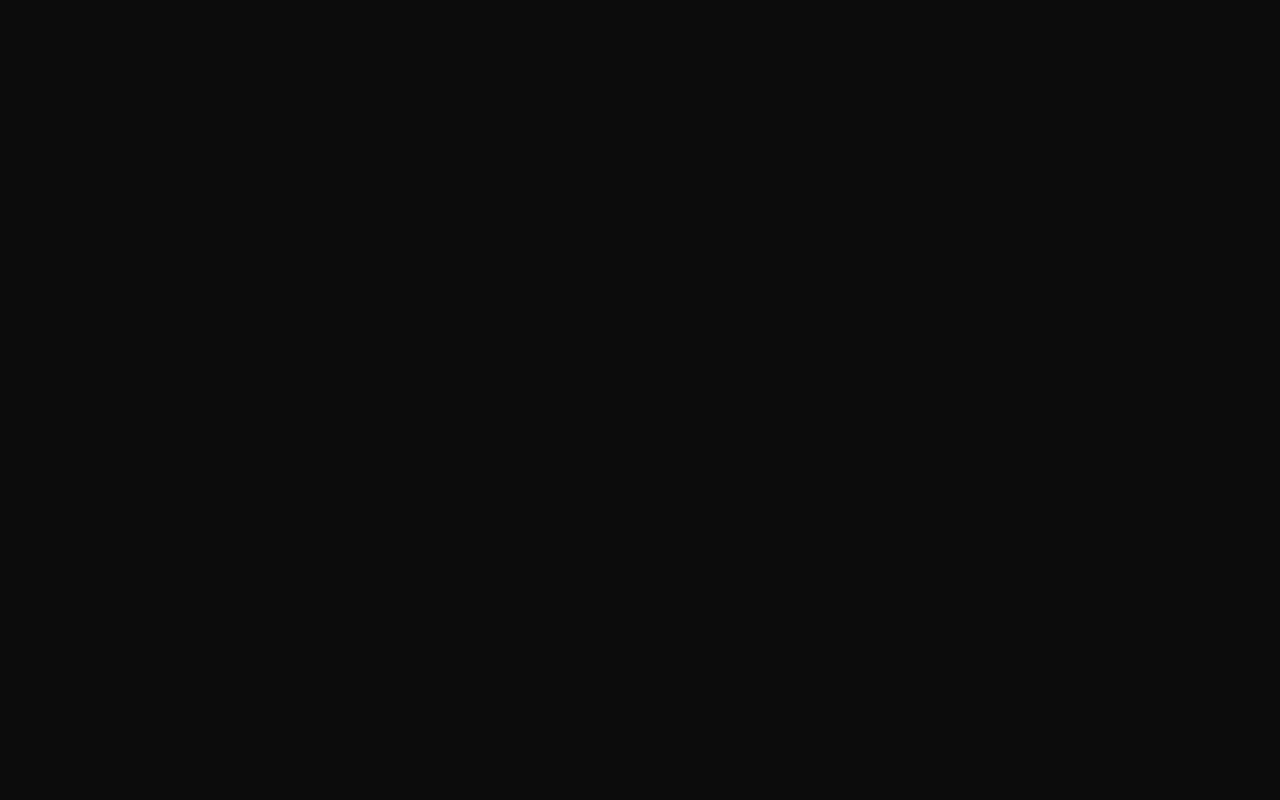
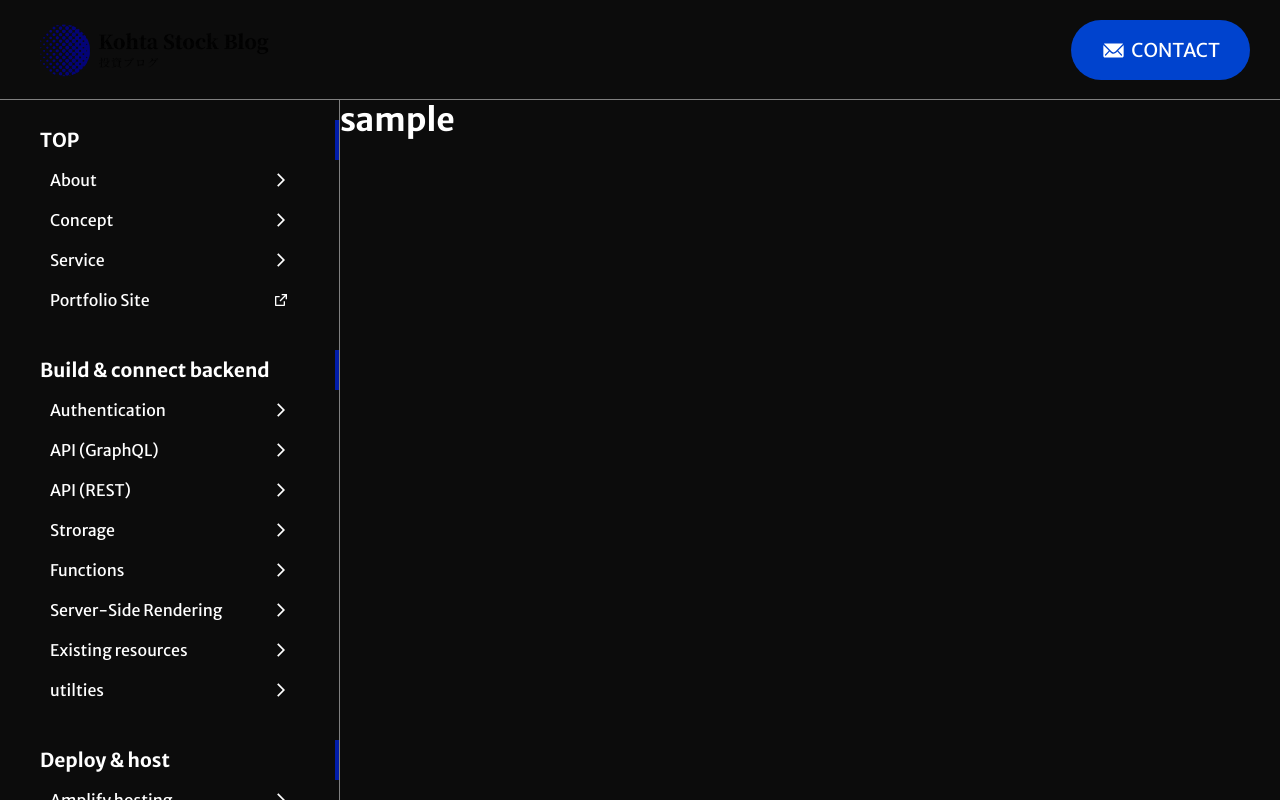
Before and after one commit to kohta9521/Stock_Blog_kohta_2025, a Next.js app: page /about in a window 1280 px wide. Built offline with nearby package versions, Linux system fonts and the light colour scheme.

Commit message:
make new page

```diff
--- a/src/app/about/page.tsx
+++ b/src/app/about/page.tsx
@@ -1,15 +1,235 @@
+"use client";
 import React from "react";
 
 // styles
 import styles from "./styles/About.module.scss";
 
 // components
+import Header from "@/components/organisms/Header";
+import ListBlockItem from "@/components/atoms/ListBlockItem";
+import DefaultFlexLayout from "@/components/templates/DefaultFlexLayout";
+import SideBarSecBox from "@/components/molecules/SideBarSecBox";
+import SideSecTitle from "@/components/atoms/SideSecTitle";
+import SideBar from "@/components/organisms/SideBar";
+import SideSecLink from "@/components/atoms/SideSecLink";
+import { Main } from "next/document";
+import Hero from "@/components/organisms/Hero";
 
 const About = () => {
   return (
-    <div className={styles.about}>
-      <div className={styles.container}></div>
-    </div>
+    <>
+      <Header>
+        <ListBlockItem id="contact" text="CONTACT" href="/" />
+      </Header>
+      <DefaultFlexLayout
+        id="blog-page-layout"
+        leftChildren={
+          <SideBar id="topSideBard">
+            {/* about */}
+            <SideBarSecBox id="about">
+              <SideSecTitle
+                id="top"
+                text="TOP"
+                link="/"
+                onClick={() => {}}
+                isSelected={true}
+              />
+              <SideSecLink
+                id={"aboutpagelink"}
+                href="/about"
+                text="About"
+                changePage={false}
+              />
+              <SideSecLink
+                id={"aboutpagelink"}
+                href="/about"
+                text="Concept"
+                changePage={false}
+              />
+              <SideSecLink
+                id={"aboutpagelink"}
+                href="/about"
+                text="Service"
+                changePage={false}
+              />
+              <SideSecLink
+                id={"aboutpagelink"}
+                href="/about"
+                text="Portfolio Site"
+                changePage={true}
+              />
+            </SideBarSecBox>
+            {/* sample */}
+            <SideBarSecBox id="sample">
+              <SideSecTitle
+                id="build"
+                text="Build & connect backend"
+                link="/"
+                onClick={() => {}}
+                isSelected={true}
+              />
+              <SideSecLink
+                id={"aboutpagelink"}
+                href="/about"
+                text="Authentication"
+                changePage={false}
+              />
+              <SideSecLink
+                id={"aboutpagelink"}
+                href="/about"
+                text="API (GraphQL)"
+                changePage={false}
+              />
+              <SideSecLink
+                id={"aboutpagelink"}
+                href="/about"
+                text="API (REST)"
+                changePage={false}
+              />
+              <SideSecLink
+                id={"aboutpagelink"}
+                href="/about"
+                text="Strorage"
+                changePage={false}
+              />
+              <SideSecLink
+                id={"aboutpagelink"}
+                href="/about"
+                text="Functions"
+                changePage={false}
+              />
+              <SideSecLink
+                id={"aboutpagelink"}
+                href="/about"
+                text="Server-Side Rendering"
+                changePage={false}
+              />
+              <SideSecLink
+                id={"aboutpagelink"}
+                href="/about"
+                text="Existing resources"
+                changePage={false}
+              />
+              <SideSecLink
+                id={"aboutpagelink"}
+                href="/about"
+                text="utilties"
+                changePage={false}
+              />
+            </SideBarSecBox>
+            {/* deploy */}
+            <SideBarSecBox id="host">
+              <SideSecTitle
+                id="build"
+                text="Deploy & host"
+                link="/"
+                onClick={() => {}}
+                isSelected={true}
+              />
+              <SideSecLink
+                id={"aboutpagelink"}
+                href="/about"
+                text="Amplify hosting"
+                changePage={false}
+              />
+              <SideSecLink
+                id={"aboutpagelink"}
+                href="/about"
+                text="deployment"
+                changePage={true}
+              />
+              <SideSecLink
+                id={"aboutpagelink"}
+                href="/about"
+                text="Custom configuration"
+                changePage={true}
+              />
+            </SideBarSecBox>
+            {/* sample */}
+            <SideBarSecBox id="sample2">
+              <SideSecTitle
+                id="build"
+                text="Git Hub"
+                link="/"
+                onClick={() => {}}
+                isSelected={true}
+              />
+              <SideSecLink
+                id={"aboutpagelink"}
+                href="/about"
+                text="Amplify hosting"
+                changePage={false}
+              />
+              <SideSecLink
+                id={"aboutpagelink"}
+                href="/about"
+                text="deployment"
+                changePage={true}
+              />
+              <SideSecLink
+                id={"aboutpagelink"}
+                href="/about"
+                text="Custom configuration"
+                changePage={true}
+              />
+              <SideSecLink
+                id={"aboutpagelink"}
+                href="/about"
+                text="Custom configuration"
+                changePage={true}
+              />
+              <SideSecLink
+                id={"aboutpagelink"}
+                href="/about"
+                text="Custom configuration"
+                changePage={true}
+              />
+            </SideBarSecBox>
+            {/* sample */}
+            <SideBarSecBox id="sample2">
+              <SideSecTitle
+                id="build"
+                text="Git Hub"
+                link="/"
+                onClick={() => {}}
+                isSelected={true}
+              />
+              <SideSecLink
+                id={"aboutpagelink"}
+                href="/about"
+                text="Amplify hosting"
+                changePage={false}
+              />
+              <SideSecLink
+                id={"aboutpagelink"}
+                href="/about"
+                text="deployment"
+                changePage={true}
+              />
+              <SideSecLink
+                id={"aboutpagelink"}
+                href="/about"
+                text="Custom configuration"
+                changePage={true}
+              />
+              <SideSecLink
+                id={"aboutpagelink"}
+                href="/about"
+                text="Custom configuration"
+                changePage={true}
+              />
+              <SideSecLink
+                id={"aboutpagelink"}
+                href="/about"
+                text="Custom configuration"
+                changePage={true}
+              />
+            </SideBarSecBox>
+          </SideBar>
+        }
+        rightChildren={<h1>sample</h1>}
+      />
+    </>
   );
 };
 
--- a/src/components/organisms/Main.tsx
+++ b/src/components/organisms/Main.tsx
@@ -11,9 +11,9 @@ export type MainProps = {
   children: React.ReactNode;
 };
 
-const Main = ({ children }: MainProps) => {
+const Main = ({ id, children }: MainProps) => {
   return (
-    <div className={styles.main}>
+    <div className={styles.main} key={id}>
       <div className={styles.container}>{children}</div>
     </div>
   );
--- a/src/components/organisms/styles/Header.module.scss
+++ b/src/components/organisms/styles/Header.module.scss
@@ -5,6 +5,7 @@
   display: flex;
   align-items: center;
   justify-content: space-between;
+  border-bottom: 0.1px solid gray;
   .leftBox {
   }
   .rightBox {
--- a/src/components/organisms/styles/SideBar.module.scss
+++ b/src/components/organisms/styles/SideBar.module.scss
@@ -4,31 +4,4 @@
   padding: 20px 0px;
   overflow: scroll;
   overflow-x: hidden;
-  /* スクロールバーのカスタマイズ */
-  &::-webkit-scrollbar {
-    width: 6px;
-  }
-
-  &::-webkit-scrollbar-track {
-    background: #000000; /* スクロールバーの背景色 */
-  }
-
-  &::-webkit-scrollbar-thumb {
-    background-color: #6f00ff; /* スクロールバーの色 */
-    border-radius: 3px; /* スクロールバーの角を丸める */
-  }
-
-  &::-webkit-scrollbar-thumb:hover {
-    background-color: #555; /* ホバー時のスクロールバーの色 */
-  }
 }
-
-@media screen and (max-width: 1280px) {
-  .sidebar {
-  }
-}
-
-@media screen and (max-width: 768px) {
-  .sidebar {
-  }
-}
--- a/src/components/templates/styles/DefaultFlexLayout.module.scss
+++ b/src/components/templates/styles/DefaultFlexLayout.module.scss
@@ -4,6 +4,7 @@
   display: flex;
   .left {
     width: 340px;
+    border-right: 0.1px solid gray;
   }
   .right {
     width: calc(100% - 340px);
```
